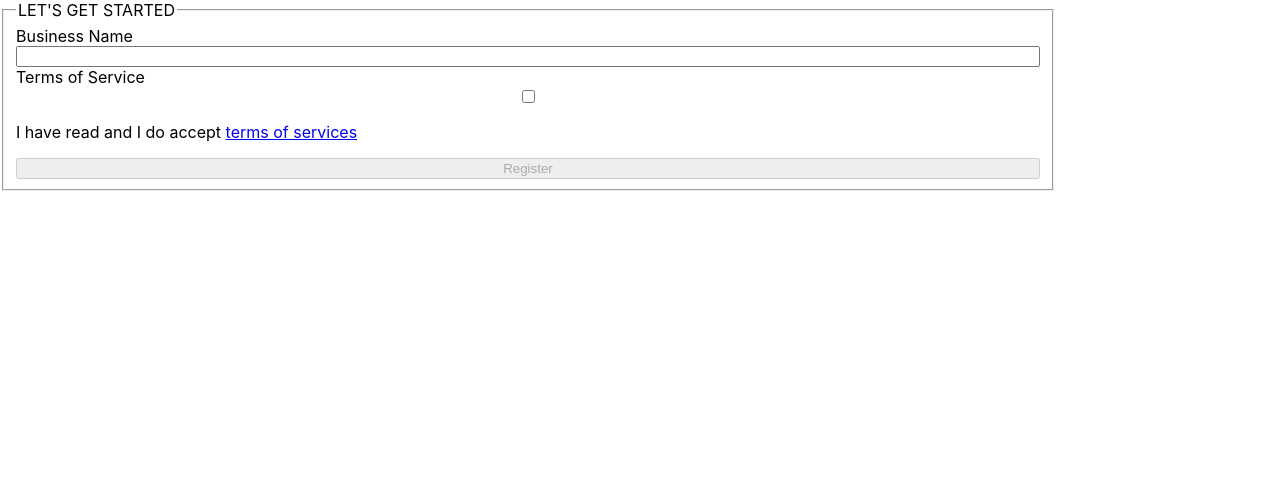
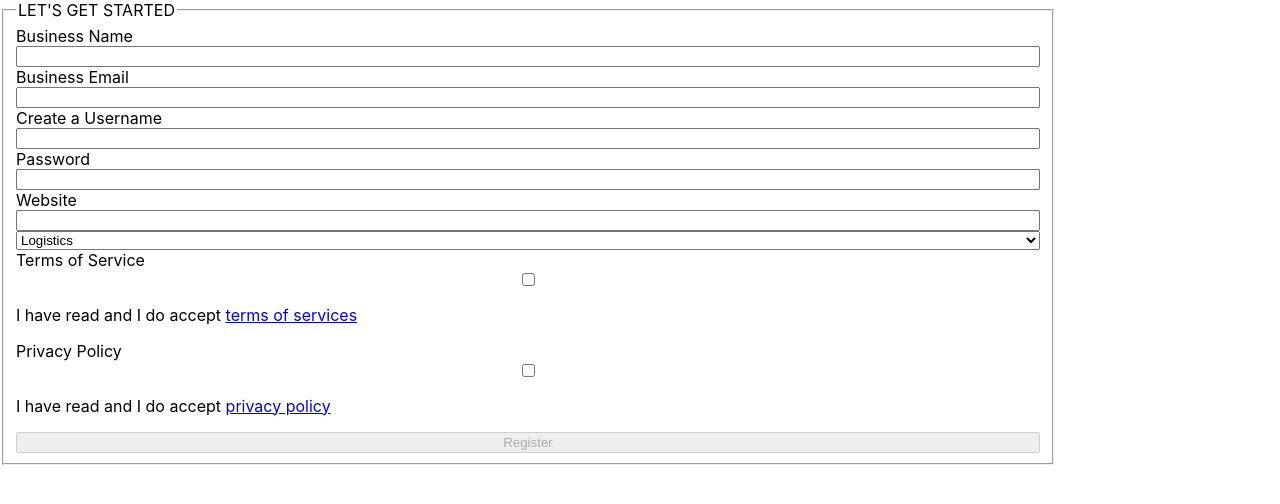
Before and after one commit to aleckan53/simplr_form_props, a React (Create React App) app: page / in a window 1280 px wide. Shown: the top 504 px of the page. Built offline with nearby package versions, Linux system fonts and the light colour scheme.

Commit message:
add all input fields

```diff
--- a/src/components/Form.js
+++ b/src/components/Form.js
@@ -1,31 +1,50 @@
 import React from 'react';
+
 import Input from './Input';
 import Button from './Button';
+import Select from './Select';
+
 import useInput from 'hooks/useInput';
 import useValidAll from 'hooks/useValidAll';
+import useSelect from 'hooks/useSelect';
 
 const Form = () => {
+  // input handlers 3rd argument default = 'text'
+  const { value: businessName, valid: busNameValid, ...businessNameHandler } = useInput('Business Name', 'businessName');
+  const { value: businessEmail, valid: busEmailValid, ...businessEmailHandler } = useInput('Business Email', 'email', 'email');
+  const { value: userName, valid: userNameValid, ...userNameHandler } = useInput('Create a Username', 'userName');
+  const { value: password, valid: passwordValid, ...passwordNameHandler } = useInput('Password', 'password', 'password');
+  const { value: website, ...websiteHandler } = useInput('Website', 'website');
+  const { valid: terms, ...termsHandler } = useInput('Terms of Service', 'terms', 'checkbox');
+  const { valid: policy, ...policyHandler } = useInput('Privacy Policy', 'policy', 'checkbox');
+  const { value: selectBusiness, ...selectHandler } = useSelect(['Logistics', 'E-commerce', 'Retail', 'Not sure'])
 
-  const { value: businessName, valid: bValid, ...businessNameHandler } = useInput('Business Name', 'businessName');
-  const { value: terms, valid: termsValid, ...termsHandler } = useInput('Terms of Service', 'terms', 'checkbox');
+  // enables button when all field are valid and checkboxes checked
+  const { allValid } = useValidAll(busNameValid, busEmailValid, userNameValid, passwordValid, terms, policy);
 
   const onSubmit = (e) => {
     e.preventDefault();
     console.log({
       businessName,
-      terms
+      selectBusiness
     });
   }
-
-  const { allValid } = useValidAll(termsValid);
 
   return (
     <form onSubmit={onSubmit}>
       <fieldset>
       <legend>LET'S GET STARTED</legend>
         <Input {...businessNameHandler}/>
+        <Input {...businessEmailHandler}/>
+        <Input {...userNameHandler}/>
+        <Input {...passwordNameHandler}/>
+        <Input {...websiteHandler}/>
+        <Select {...selectHandler}/>
         <Input {...termsHandler}>
           <p>I have read and I do accept <a href='www.google.com'>terms of services</a></p>
+        </Input>
+        <Input {...policyHandler}>
+          <p>I have read and I do accept <a href='www.google.com'>privacy policy</a></p>
         </Input>
         <Button name='Register' type='submit' disabled={allValid}/>
       </fieldset>
--- /dev/null
+++ b/src/components/Select.js
@@ -0,0 +1,12 @@
+import React from 'react';
+
+const Select = ({ onChange, options=[] }) => {
+
+  return (
+    <select onChange={onChange}>
+      {options.map((opt, i) => <option key={i}>{opt}</option>)}
+    </select>
+  );
+};
+
+export default Select;
--- /dev/null
+++ b/src/hooks/useSelect.js
@@ -0,0 +1,16 @@
+import { useState } from 'react';
+
+const useSelect = (options) => {
+  const [value, setValue] = useState(null);
+
+  const onChange = e => {
+    const choise = e.target.value;
+    setValue(choise);
+  }
+
+  return {
+    value, onChange, options
+  };
+};
+
+export default useSelect;
```
